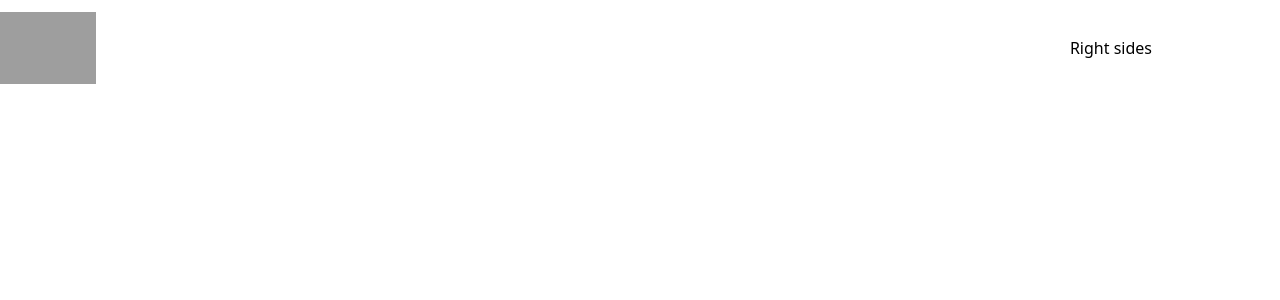
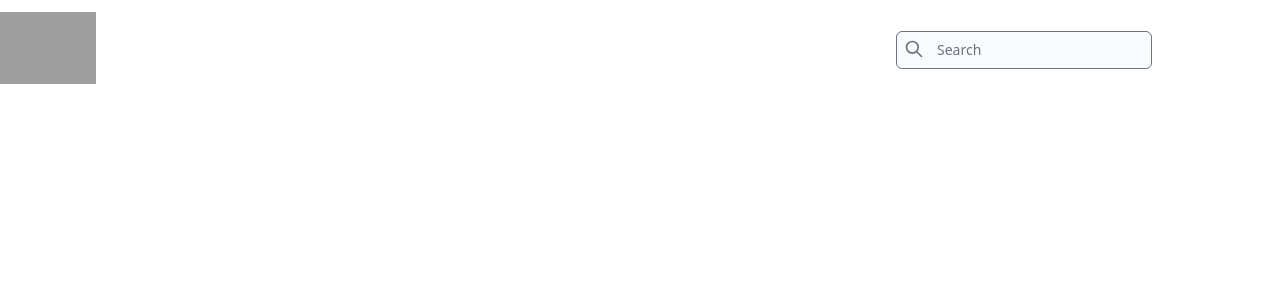
Before and after one commit to Dev-Wadej/insta-v1, a Next.js app: page / in a window 1280 px wide. Shown: the top 300 px of the page. Built offline with nearby package versions, Linux system fonts and the light colour scheme; grey boxes are pictures that could not be loaded.

Commit message:
added searchbar and its styling

```diff
--- a/components/Header.jsx
+++ b/components/Header.jsx
@@ -1,6 +1,6 @@
 import Image from 'next/image'
 import React from 'react'
-import instagram from '../asset/instagram.png'
+import { SearchIcon } from '@heroicons/react/outline'
 
 function Header() {
   return (
@@ -19,8 +19,14 @@
                 className='object-contain'
                 />
             </div>
-        Right sides
+
       {/* Middle */}
+      <div className='relative mt-1'>
+          <div className='absolute top-2 left-2'>
+              <SearchIcon className='h-5 text-gray-500 ' />
+          </div>
+              <input type="text" placeholder='Search' className='bg-gray-50 pl-10 border-gray-500 text-sm focus:ring-black focus:border-black rounded-md' />
+      </div>
 
 
       {/* Right */}
--- a/package.json
+++ b/package.json
@@ -9,6 +9,7 @@
     "lint": "next lint"
   },
   "dependencies": {
+    "@heroicons/react": "^1.0.6",
     "@next/font": "13.1.4",
     "eslint": "8.32.0",
     "eslint-config-next": "13.1.4",
@@ -17,6 +18,7 @@
     "react-dom": "18.2.0"
   },
   "devDependencies": {
+    "@tailwindcss/forms": "^0.5.3",
     "autoprefixer": "^10.4.13",
     "postcss": "^8.4.21",
     "tailwindcss": "^3.2.4"
--- a/tailwind.config.js
+++ b/tailwind.config.js
@@ -9,5 +9,5 @@
     theme: {
         extend: {},
     },
-    plugins: [],
+    plugins: [require('@tailwindcss/forms'), ],
 }
```
Also changed, not shown: 1 other file (tests, documents, lock files or other folders).
